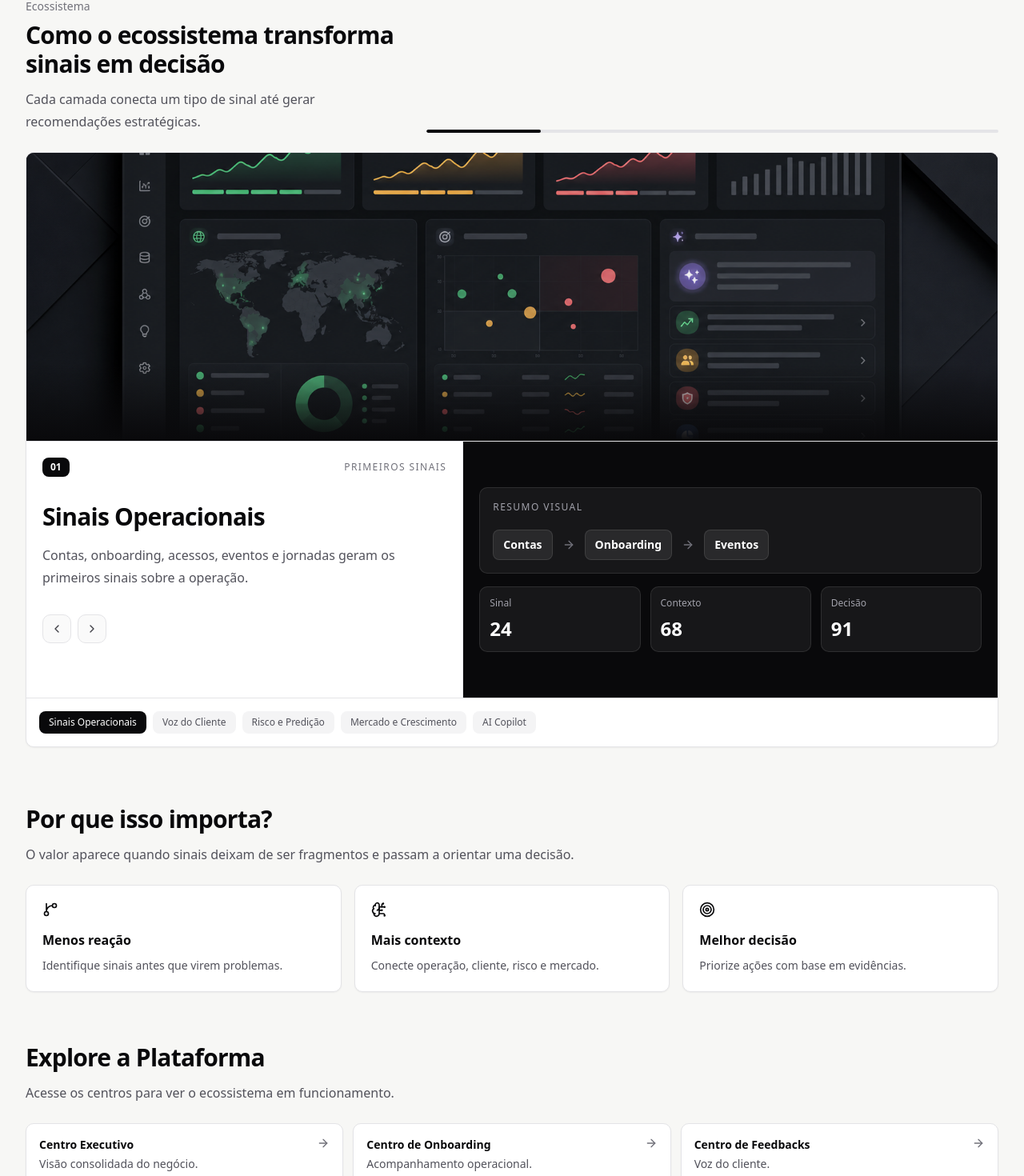
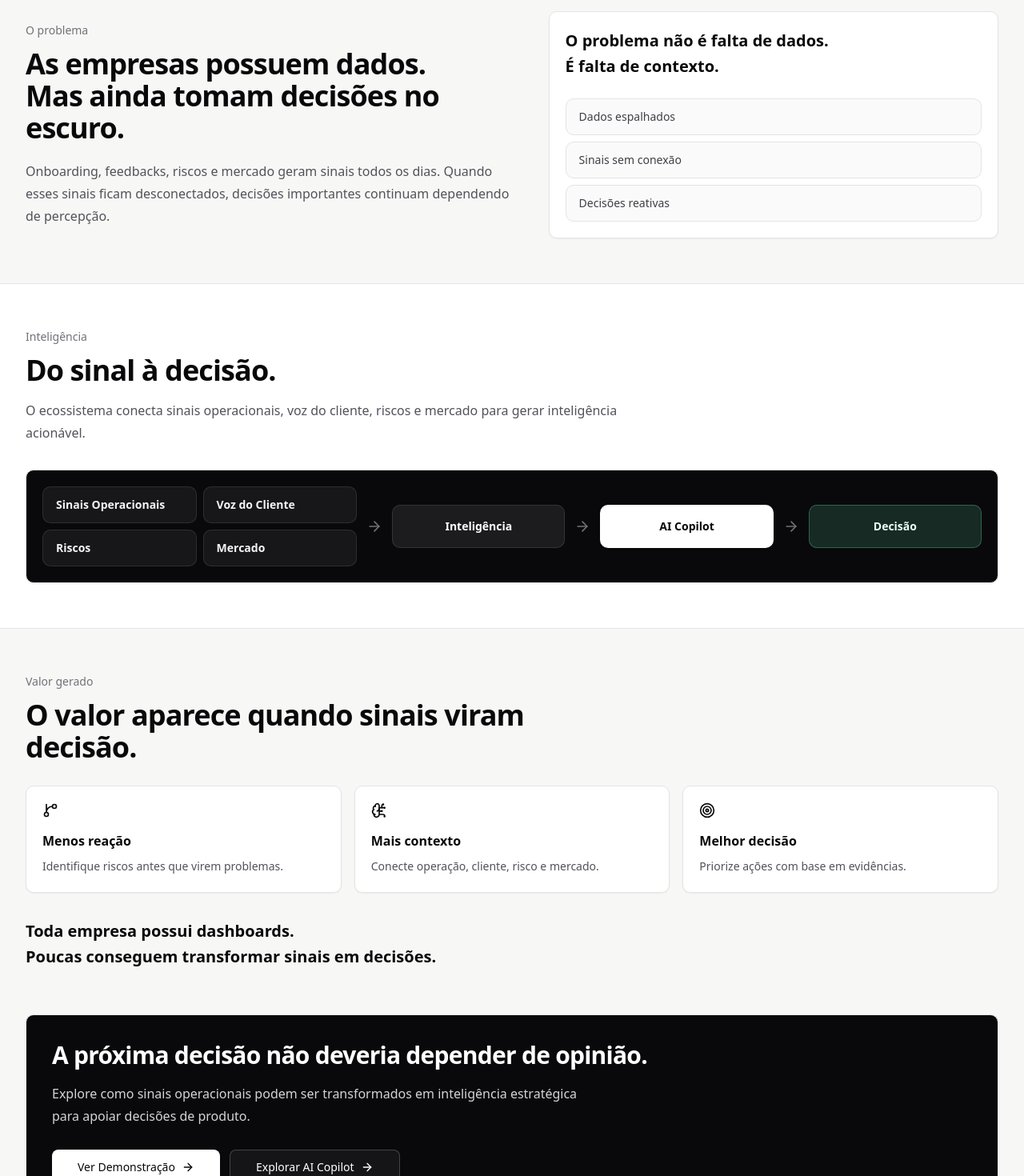
Before and after one commit to KarlaVieira-Dev/kv-partners-mvp, a Next.js app: page / in a window 1280 px wide. Shown: the part 727-2197 px from the top of the page at 80% size. Built offline with nearby package versions, Linux system fonts and the light colour scheme.

Commit message:
Simplify landing page value narrative

```diff
--- a/components/landing/landing-page.tsx
+++ b/components/landing/landing-page.tsx
@@ -1,144 +1,48 @@
-"use client";
-
 import {
   ArrowRight,
   BrainCircuit,
-  ChevronLeft,
-  ChevronRight,
   GitBranch,
   MessageSquareText,
   Sparkles,
   Target,
 } from "lucide-react";
-import Image from "next/image";
 import Link from "next/link";
-import { useEffect, useMemo, useState } from "react";
 
 import { buttonVariants } from "@/components/ui/button";
 import { cn } from "@/lib/utils";
 
-const carouselSlides = [
-  {
-    accent: "01",
-    description:
-      "Contas, onboarding, acessos, eventos e jornadas geram os primeiros sinais sobre a operação.",
-    flow: ["Contas", "Onboarding", "Eventos"],
-    metric: "Primeiros sinais",
-    title: "Sinais Operacionais",
-  },
-  {
-    accent: "02",
-    description:
-      "Feedbacks são estruturados por tema, sentimento e prioridade para revelar dores recorrentes.",
-    flow: ["Feedbacks", "Temas", "Sentimento"],
-    metric: "Dores recorrentes",
-    title: "Voz do Cliente",
-  },
-  {
-    accent: "03",
-    description:
-      "Sinais operacionais e feedbacks alimentam scores de risco, alertas e ações sugeridas.",
-    flow: ["Sinais", "Score", "Risco", "Ação"],
-    metric: "Predição",
-    title: "Risco e Predição",
-  },
-  {
-    accent: "04",
-    description:
-      "Tendências, concorrentes, JTBD e benchmarks ajudam a identificar oportunidades estratégicas.",
-    flow: ["Mercado", "Benchmark", "Oportunidades"],
-    metric: "Crescimento",
-    title: "Mercado e Crescimento",
-  },
-  {
-    accent: "05",
-    description:
-      "O copiloto consolida todos os sinais e traduz dados complexos em recomendações executivas.",
-    flow: ["Dados", "Contexto", "Recomendação", "Decisão"],
-    metric: "Decisão",
-    title: "AI Copilot",
-  },
+const problemSignals = [
+  "Dados espalhados",
+  "Sinais sem conexão",
+  "Decisões reativas",
+];
+
+const signalSources = [
+  "Sinais Operacionais",
+  "Voz do Cliente",
+  "Riscos",
+  "Mercado",
 ];
 
 const valueCards = [
   {
     icon: GitBranch,
+    text: "Identifique riscos antes que virem problemas.",
     title: "Menos reação",
-    text: "Identifique sinais antes que virem problemas.",
   },
   {
     icon: BrainCircuit,
+    text: "Conecte operação, cliente, risco e mercado.",
     title: "Mais contexto",
-    text: "Conecte operação, cliente, risco e mercado.",
   },
   {
     icon: Target,
+    text: "Priorize ações com base em evidências.",
     title: "Melhor decisão",
-    text: "Priorize ações com base em evidências.",
-  },
-];
-
-const platformCenters = [
-  {
-    href: "/executive-center",
-    title: "Centro Executivo",
-    text: "Visão consolidada do negócio.",
-  },
-  {
-    href: "/onboarding-center",
-    title: "Centro de Onboarding",
-    text: "Acompanhamento operacional.",
-  },
-  {
-    href: "/feedback-center",
-    title: "Centro de Feedbacks",
-    text: "Voz do cliente.",
-  },
-  {
-    href: "/risk-center",
-    title: "Centro de Riscos",
-    text: "Predição e monitoramento.",
-  },
-  {
-    href: "/growth-center",
-    title: "Centro de Crescimento",
-    text: "Mercado, JTBD e benchmarks.",
-  },
-  {
-    href: "/ai-copilot",
-    title: "AI Copilot",
-    text: "Assistente executivo baseado em dados.",
   },
 ];
 
 export function LandingPage() {
-  const [activeSlide, setActiveSlide] = useState(0);
-  const slide = carouselSlides[activeSlide];
-
-  useEffect(() => {
-    const interval = window.setInterval(() => {
-      setActiveSlide((current) => (current + 1) % carouselSlides.length);
-    }, 7000);
-
-    return () => window.clearInterval(interval);
-  }, []);
-
-  const progress = useMemo(
-    () => ((activeSlide + 1) / carouselSlides.length) * 100,
-    [activeSlide],
-  );
-
-  const goToPrevious = () => {
-    setActiveSlide(
-      (current) =>
-        (current - 1 + carouselSlides.length) % carouselSlides.length,
-    );
-  };
-
-  const goToNext = () => {
-    setActiveSlide((current) => (current + 1) % carouselSlides.length);
-  };
-
   return (
     <main className="min-h-screen bg-[#f7f7f5] text-zinc-950">
       <header className="sticky top-0 z-30 border-b border-zinc-200 bg-white/85 backdrop-blur-xl">
@@ -157,14 +61,14 @@ export function LandingPage() {
             </div>
           </Link>
           <nav className="hidden items-center gap-5 text-sm font-medium text-zinc-600 md:flex">
-            <a className="hover:text-zinc-950" href="#ecossistema">
-              Ecossistema
+            <a className="hover:text-zinc-950" href="#problema">
+              Problema
+            </a>
+            <a className="hover:text-zinc-950" href="#decisao">
+              Decisão
             </a>
             <a className="hover:text-zinc-950" href="#valor">
               Valor
-            </a>
-            <a className="hover:text-zinc-950" href="#demonstracao">
-              Demonstração
             </a>
             <Link
               className={buttonVariants({ size: "sm", variant: "outline" })}
@@ -204,7 +108,7 @@ export function LandingPage() {
                   buttonVariants({ size: "lg" }),
                   "bg-white text-zinc-950 hover:bg-zinc-200",
                 )}
-                href="#ecossistema"
+                href="#decisao"
               >
                 Explorar Ecossistema
                 <ArrowRight className="size-4" />
@@ -225,147 +129,93 @@ export function LandingPage() {
       </section>
 
       <section
-        className="mx-auto max-w-7xl px-4 py-10 sm:px-6 lg:px-8"
-        id="ecossistema"
+        className="mx-auto grid max-w-7xl gap-8 px-4 py-14 sm:px-6 lg:grid-cols-[1.05fr_0.95fr] lg:items-center lg:px-8"
+        id="problema"
       >
-        <div className="grid gap-6 lg:grid-cols-[0.8fr_1.2fr] lg:items-end">
         <div>
-            <p className="text-sm font-medium text-zinc-500">Ecossistema</p>
-            <h2 className="mt-2 text-2xl font-semibold tracking-tight text-zinc-950 sm:text-3xl">
-              Como o ecossistema transforma sinais em decisão
+          <p className="text-sm font-medium text-zinc-500">O problema</p>
+          <h2 className="mt-3 max-w-3xl text-3xl font-semibold tracking-tight text-zinc-950 sm:text-4xl">
+            As empresas possuem dados.
+            <br />
+            Mas ainda tomam decisões no escuro.
           </h2>
-            <p className="mt-3 text-base leading-7 text-zinc-600">
-              Cada camada conecta um tipo de sinal até gerar recomendações
-              estratégicas.
+          <p className="mt-5 max-w-2xl text-base leading-7 text-zinc-600">
+            Onboarding, feedbacks, riscos e mercado geram sinais todos os dias.
+            Quando esses sinais ficam desconectados, decisões importantes
+            continuam dependendo de percepção.
           </p>
         </div>
-          <div className="h-1 overflow-hidden rounded-full bg-zinc-200">
+
+        <div className="rounded-lg border border-zinc-200 bg-white p-5 shadow-sm">
+          <p className="text-xl font-semibold leading-8 text-zinc-950">
+            O problema não é falta de dados.
+            <br />
+            É falta de contexto.
+          </p>
+          <div className="mt-6 grid gap-2 sm:grid-cols-3 lg:grid-cols-1">
+            {problemSignals.map((signal) => (
               <div
-              className="h-full rounded-full bg-zinc-950 transition-all duration-500"
-              style={{ width: `${progress}%` }}
-            />
+                className="rounded-lg border border-zinc-200 bg-zinc-50 px-4 py-3 text-sm font-medium text-zinc-700"
+                key={signal}
+              >
+                {signal}
               </div>
-        </div>
-
-        <div className="mt-6 overflow-hidden rounded-lg border border-zinc-200 bg-white shadow-sm">
-          <div className="relative border-b border-zinc-200 bg-zinc-950">
-            <Image
-              alt="Mockup visual da plataforma Product Intelligence Ecosystem"
-              className="max-h-[360px] w-full object-cover opacity-95"
-              height={720}
-              priority
-              src="/landing/product-intelligence-mockup.png"
-              width={1280}
-            />
-            <div className="absolute inset-x-0 bottom-0 h-24 bg-gradient-to-t from-zinc-950 to-transparent" />
-          </div>
-          <div className="grid gap-0 lg:grid-cols-[0.9fr_1.1fr]">
-            <div className="border-b border-zinc-200 p-5 lg:border-b-0 lg:border-r">
-              <div className="flex items-center justify-between gap-4">
-                <span className="rounded-md bg-zinc-950 px-2.5 py-1 text-xs font-semibold text-white">
-                  {slide.accent}
-                </span>
-                <span className="text-xs font-medium uppercase tracking-[0.12em] text-zinc-500">
-                  {slide.metric}
-                </span>
-              </div>
-              <h3 className="mt-8 text-3xl font-semibold tracking-tight text-zinc-950">
-                {slide.title}
-              </h3>
-              <p className="mt-4 text-base leading-7 text-zinc-600">
-                {slide.description}
-              </p>
-              <div className="mt-8 flex items-center gap-2">
-                <button
-                  aria-label="Slide anterior"
-                  className="flex size-9 items-center justify-center rounded-lg border border-zinc-200 bg-zinc-50 text-zinc-700 transition hover:bg-zinc-100"
-                  onClick={goToPrevious}
-                  type="button"
-                >
-                  <ChevronLeft className="size-4" />
-                </button>
-                <button
-                  aria-label="Próximo slide"
-                  className="flex size-9 items-center justify-center rounded-lg border border-zinc-200 bg-zinc-50 text-zinc-700 transition hover:bg-zinc-100"
-                  onClick={goToNext}
-                  type="button"
-                >
-                  <ChevronRight className="size-4" />
-                </button>
-              </div>
-            </div>
-
-            <div className="bg-zinc-950 p-5 text-white">
-              <div className="grid min-h-[280px] content-center gap-4">
-                <div className="rounded-lg border border-white/10 bg-white/[0.06] p-4">
-                  <p className="text-xs font-medium uppercase tracking-[0.12em] text-zinc-400">
-                    Resumo visual
-                  </p>
-                  <div className="mt-5 flex flex-col gap-3 sm:flex-row sm:flex-wrap sm:items-center">
-                    {slide.flow.map((item, index) => (
-                      <div className="flex items-center gap-3" key={item}>
-                        <span className="rounded-md border border-white/10 bg-white/[0.08] px-3 py-2 text-sm font-semibold text-white">
-                          {item}
-                        </span>
-                        {index < slide.flow.length - 1 ? (
-                          <ArrowRight className="hidden size-4 text-zinc-500 sm:block" />
-                        ) : null}
-                      </div>
-                    ))}
-                  </div>
-                </div>
-
-                <div className="grid gap-3 sm:grid-cols-3">
-                  {["Sinal", "Contexto", "Decisão"].map((label, index) => (
-                    <div
-                      className="rounded-lg border border-white/10 bg-white/[0.06] p-3"
-                      key={label}
-                    >
-                      <p className="text-xs text-zinc-400">{label}</p>
-                      <p className="mt-2 text-2xl font-semibold">
-                        {[24, 68, 91][(activeSlide + index) % 3]}
-                      </p>
-                    </div>
-                  ))}
-                </div>
-              </div>
-            </div>
-          </div>
-
-          <div className="flex flex-wrap gap-2 border-t border-zinc-200 p-4">
-            {carouselSlides.map((item, index) => (
-              <button
-                className={cn(
-                  "rounded-md px-3 py-1.5 text-xs font-medium transition",
-                  activeSlide === index
-                    ? "bg-zinc-950 text-white"
-                    : "bg-zinc-100 text-zinc-600 hover:bg-zinc-200",
-                )}
-                key={item.title}
-                onClick={() => setActiveSlide(index)}
-                type="button"
-              >
-                {item.title}
-              </button>
             ))}
           </div>
         </div>
       </section>
 
       <section
-        className="mx-auto max-w-7xl px-4 py-8 sm:px-6 lg:px-8"
+        className="border-y border-zinc-200 bg-white px-4 py-14 sm:px-6 lg:px-8"
+        id="decisao"
+      >
+        <div className="mx-auto max-w-7xl">
+          <div className="max-w-3xl">
+            <p className="text-sm font-medium text-zinc-500">Inteligência</p>
+            <h2 className="mt-3 text-3xl font-semibold tracking-tight text-zinc-950 sm:text-4xl">
+              Do sinal à decisão.
+            </h2>
+            <p className="mt-4 text-base leading-7 text-zinc-600">
+              O ecossistema conecta sinais operacionais, voz do cliente, riscos
+              e mercado para gerar inteligência acionável.
+            </p>
+          </div>
+
+          <div className="mt-8 rounded-lg border border-zinc-200 bg-zinc-950 p-4 text-white shadow-sm sm:p-5">
+            <div className="grid gap-3 lg:grid-cols-[1fr_auto_0.55fr_auto_0.55fr_auto_0.55fr] lg:items-center">
+              <div className="grid gap-2 sm:grid-cols-2">
+                {signalSources.map((source) => (
+                  <div
+                    className="rounded-lg border border-white/10 bg-white/[0.06] px-4 py-3 text-sm font-semibold text-zinc-100"
+                    key={source}
+                  >
+                    {source}
+                  </div>
+                ))}
+              </div>
+              <FlowArrow />
+              <FlowNode label="Inteligência" tone="light" />
+              <FlowArrow />
+              <FlowNode label="AI Copilot" tone="accent" />
+              <FlowArrow />
+              <FlowNode label="Decisão" tone="final" />
+            </div>
+          </div>
+        </div>
+      </section>
+
+      <section
+        className="mx-auto max-w-7xl px-4 py-14 sm:px-6 lg:px-8"
         id="valor"
       >
-        <div className="mb-6 max-w-3xl">
-          <h2 className="text-2xl font-semibold tracking-tight text-zinc-950 sm:text-3xl">
-            Por que isso importa?
+        <div className="max-w-3xl">
+          <p className="text-sm font-medium text-zinc-500">Valor gerado</p>
+          <h2 className="mt-3 text-3xl font-semibold tracking-tight text-zinc-950 sm:text-4xl">
+            O valor aparece quando sinais viram decisão.
           </h2>
-          <p className="mt-3 text-base leading-7 text-zinc-600">
-            O valor aparece quando sinais deixam de ser fragmentos e passam a
-            orientar uma decisão.
-          </p>
         </div>
-        <div className="grid gap-4 lg:grid-cols-3">
+
+        <div className="mt-7 grid gap-4 lg:grid-cols-3">
           {valueCards.map((item) => {
             const Icon = item.icon;
 
@@ -385,44 +235,15 @@ export function LandingPage() {
             );
           })}
         </div>
+
+        <p className="mt-8 max-w-2xl text-xl font-semibold leading-8 text-zinc-950">
+          Toda empresa possui dashboards.
+          <br />
+          Poucas conseguem transformar sinais em decisões.
+        </p>
       </section>
 
-      <section
-        className="mx-auto max-w-7xl px-4 py-8 sm:px-6 lg:px-8"
-        id="demonstracao"
-      >
-        <div className="mb-6 max-w-3xl">
-          <h2 className="text-2xl font-semibold tracking-tight text-zinc-950 sm:text-3xl">
-            Explore a Plataforma
-          </h2>
-          <p className="mt-3 text-base leading-7 text-zinc-600">
-            Acesse os centros para ver o ecossistema em funcionamento.
-          </p>
-        </div>
-        <div className="grid gap-3 md:grid-cols-2 lg:grid-cols-3">
-          {platformCenters.map((center) => (
-            <Link
-              className="rounded-lg border border-zinc-200 bg-white p-4 shadow-sm transition hover:border-zinc-300 hover:bg-zinc-50"
-              href={center.href}
-              key={center.title}
-            >
-              <div className="flex items-start justify-between gap-3">
-                <div>
-                  <h3 className="text-sm font-semibold text-zinc-950">
-                    {center.title}
-                  </h3>
-                  <p className="mt-1 text-sm leading-5 text-zinc-600">
-                    {center.text}
-                  </p>
-                </div>
-                <ArrowRight className="size-4 text-zinc-500" />
-              </div>
-            </Link>
-          ))}
-        </div>
-      </section>
-
-      <section className="mx-auto max-w-7xl px-4 pb-14 pt-8 sm:px-6 lg:px-8">
+      <section className="mx-auto max-w-7xl px-4 pb-14 sm:px-6 lg:px-8">
         <div className="rounded-lg border border-zinc-200 bg-zinc-950 p-7 text-white shadow-sm sm:p-8">
           <h2 className="text-2xl font-semibold tracking-tight sm:text-3xl">
             A próxima decisão não deveria depender de opinião.
@@ -431,19 +252,65 @@ export function LandingPage() {
             Explore como sinais operacionais podem ser transformados em
             inteligência estratégica para apoiar decisões de produto.
           </p>
+          <div className="mt-7 flex flex-col gap-3 sm:flex-row">
             <Link
               className={cn(
                 buttonVariants({ size: "lg" }),
-              "mt-7 bg-white text-zinc-950 hover:bg-zinc-200",
+                "bg-white text-zinc-950 hover:bg-zinc-200",
               )}
               href="/executive-center"
             >
-            Acessar Demonstração
+              Ver Demonstração
+              <ArrowRight className="size-4" />
+            </Link>
+            <Link
+              className={cn(
+                buttonVariants({ size: "lg", variant: "outline" }),
+                "border-white/20 bg-white/5 text-white hover:bg-white/10 hover:text-white",
+              )}
+              href="/ai-copilot"
+            >
+              Explorar AI Copilot
               <ArrowRight className="size-4" />
             </Link>
           </div>
+        </div>
       </section>
     </main>
+  );
+}
+
+function FlowArrow() {
+  return (
+    <div className="flex justify-center text-zinc-500 lg:rotate-0">
+      <ArrowRight className="hidden size-5 lg:block" />
+      <div className="h-5 w-px bg-white/20 lg:hidden" />
+    </div>
+  );
+}
+
+function FlowNode({
+  label,
+  tone,
+}: {
+  label: string;
+  tone: "accent" | "final" | "light";
+}) {
+  const toneClasses = {
+    accent: "border-white/15 bg-white text-zinc-950",
+    final: "border-emerald-300/30 bg-emerald-300/15 text-emerald-50",
+    light: "border-white/10 bg-white/[0.08] text-white",
+  };
+
+  return (
+    <div
+      className={cn(
+        "rounded-lg border px-4 py-4 text-center text-sm font-semibold",
+        toneClasses[tone],
+      )}
+    >
+      {label}
+    </div>
   );
 }
 
```
Lines whose indentation alone changed are shown as unchanged.
